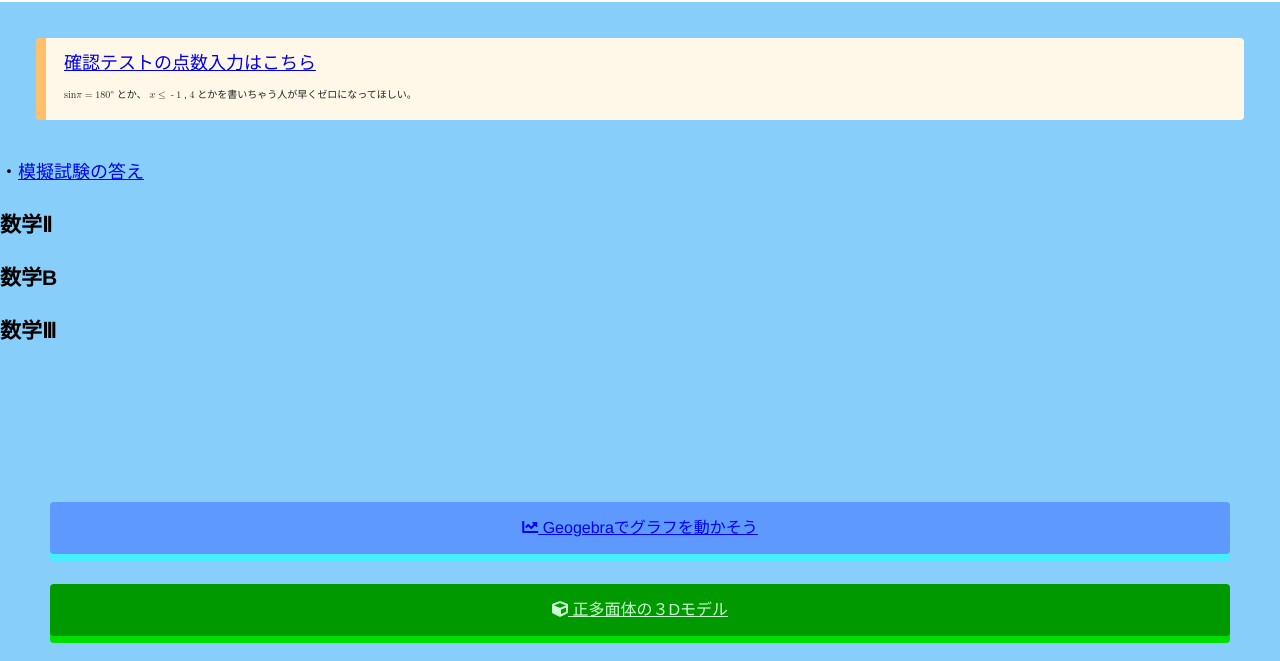
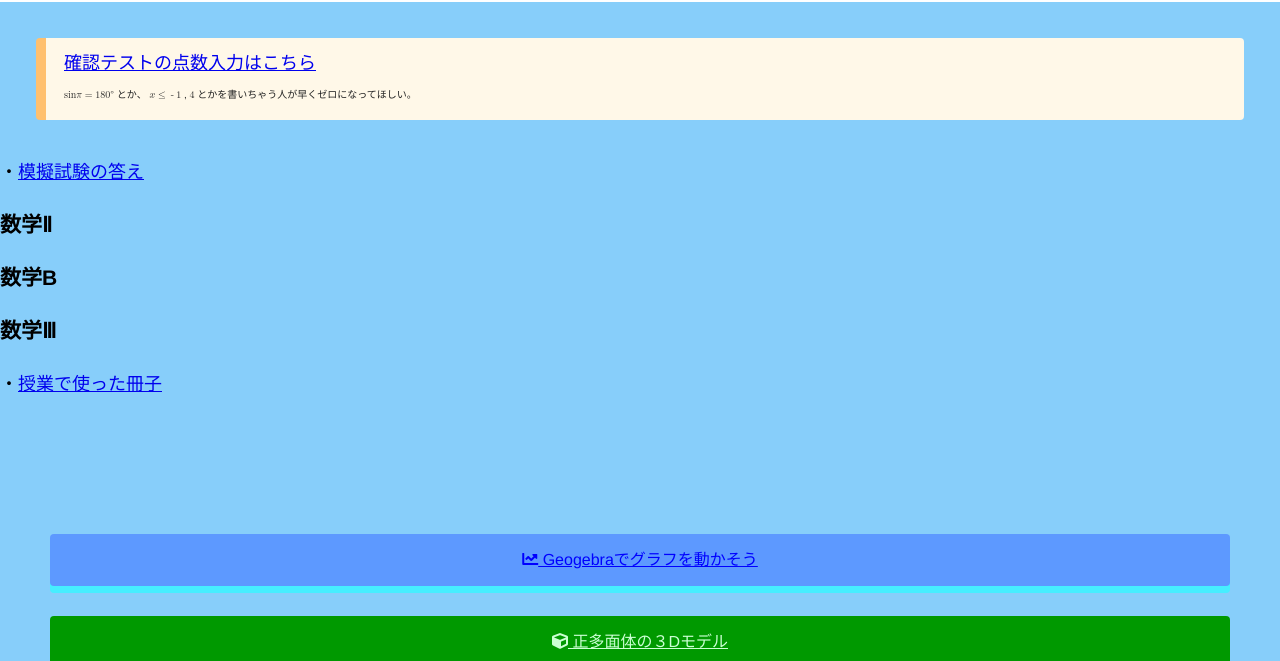
Before and after one commit to valuset3/hapmath-edu, a plain HTML site: page index.html in a window 1280 px wide. Shown: the part 98-759 px from the top of the page. Drawn offline with nearby package versions, Linux system fonts and the light colour scheme; some packages are replaced by stand-ins of ours; a script that the page names is missing.

Commit message:
Update index.html

```diff
--- a/index.html
+++ b/index.html
@@ -59,7 +59,7 @@
       <h3>数学B</h3>
 
       <h3>数学Ⅲ</h3>
-
+  ・<a href="https://drive.google.com/drive/folders/1v2Og_0vpEarx5dkb_b2Oid6mANaLdUn8?usp=sharing">授業で使った冊子</a><br/>
         <br>
 
     </div>
```
